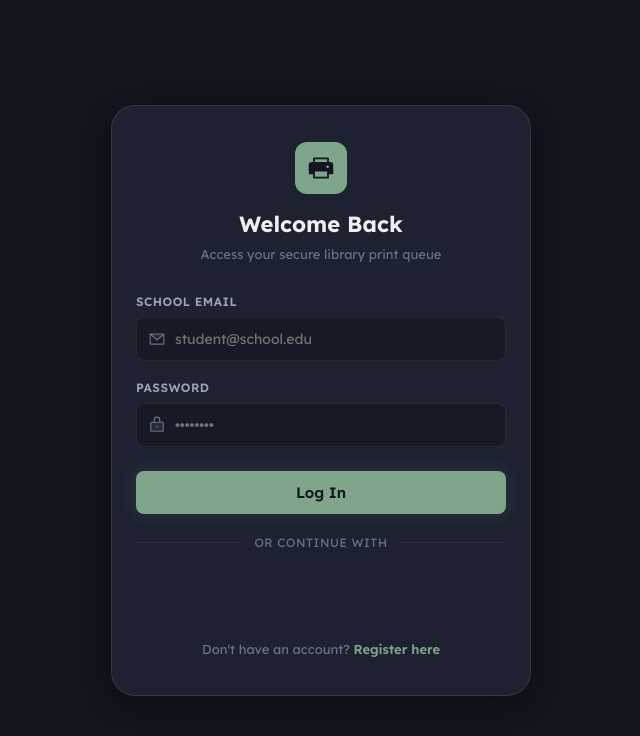
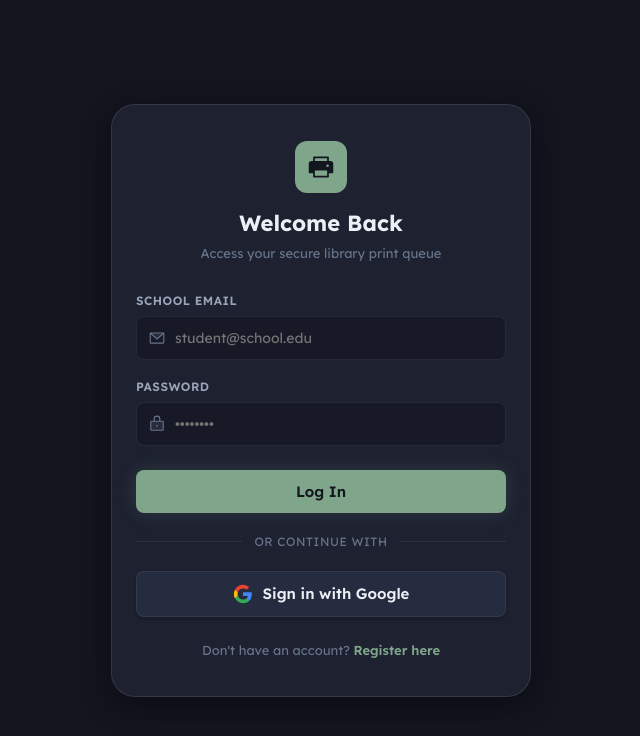
Before and after one commit to Mahiamk/printeasy, a React (Vite) app in the folder frontend/: page /login in a window 1280 px wide. Shown: the top 736 px of the page, without its empty margins (319-959 px from the left). Built offline with nearby package versions, Linux system fonts and the light colour scheme; no server answers.

Commit message:
refactor: replace default Google button with custom styled UI and invisible overlay for auth trigger

```diff
--- a/frontend/src/components/auth/GoogleSignInButton.tsx
+++ b/frontend/src/components/auth/GoogleSignInButton.tsx
@@ -2,7 +2,7 @@ import React, { useEffect, useRef, useState } from 'react';
 import { useNavigate } from 'react-router-dom';
 import { authApi } from '../../api/auth';
 import { useAuth } from '../../context/AuthContext';
-import { Spinner, WarningCircle } from '@phosphor-icons/react';
+import { Spinner } from '@phosphor-icons/react';
 
 declare global {
   interface Window {
@@ -29,10 +29,10 @@ export const GoogleSignInButton: React.FC<GoogleSignInButtonProps> = ({
 }) => {
   const navigate = useNavigate();
   const { login } = useAuth();
-  const btnRef = useRef<HTMLDivElement>(null);
+  const hiddenBtnRef = useRef<HTMLDivElement>(null);
   const [loading, setLoading] = useState(false);
   const [clientId, setClientId] = useState<string | null>(null);
-  const [initError, setInitError] = useState<string | null>(null);
+  const [isHovered, setIsHovered] = useState(false);
 
   // 1. Fetch Google Client ID from backend or Vite env
   useEffect(() => {
@@ -45,15 +45,11 @@ export const GoogleSignInButton: React.FC<GoogleSignInButtonProps> = ({
           return;
         }
         const cfg = await authApi.getGoogleConfig();
-        if (mounted) {
-          if (cfg.client_id) {
-            setClientId(cfg.client_id);
-          } else {
-            setInitError('Google Client ID is not configured in backend .env.');
-          }
+        if (mounted && cfg.client_id) {
+          setClientId(cfg.client_id);
         }
-      } catch (err) {
-        if (mounted) setInitError('Unable to load Google authentication config.');
+      } catch {
+        // Fallback silently if unavailable
       }
     };
 
@@ -63,7 +59,7 @@ export const GoogleSignInButton: React.FC<GoogleSignInButtonProps> = ({
     };
   }, []);
 
-  // 2. Load Google GSI script and render button
+  // 2. Load Google GSI script and bind native transparent trigger
   useEffect(() => {
     if (!clientId) return;
 
@@ -87,7 +83,7 @@ export const GoogleSignInButton: React.FC<GoogleSignInButtonProps> = ({
     };
 
     const initGsi = () => {
-      if (!window.google?.accounts?.id || !btnRef.current) return;
+      if (!window.google?.accounts?.id || !hiddenBtnRef.current) return;
 
       window.google.accounts.id.initialize({
         client_id: clientId,
@@ -96,77 +92,108 @@ export const GoogleSignInButton: React.FC<GoogleSignInButtonProps> = ({
         cancel_on_tap_outside: true,
       });
 
-      window.google.accounts.id.renderButton(btnRef.current, {
+      // Render native button inside invisible container to capture click safely
+      window.google.accounts.id.renderButton(hiddenBtnRef.current, {
         type: 'standard',
         theme: 'filled_black',
         size: 'large',
-        text: text,
         shape: 'rectangular',
-        logo_alignment: 'left',
-        width: btnRef.current.parentElement?.clientWidth || 360,
+        width: 380,
       });
     };
 
-    // If script already loaded
     if (window.google?.accounts?.id) {
       initGsi();
       return;
     }
 
-    // Otherwise load script dynamically
     const script = document.createElement('script');
     script.src = 'https://accounts.google.com/gsi/client';
     script.async = true;
     script.defer = true;
     script.onload = () => initGsi();
     document.head.appendChild(script);
+  }, [clientId, onError, login, navigate]);
 
-    return () => {
-      // cleanup if needed
-    };
-  }, [clientId, text]);
+  const buttonLabel =
+    text === 'signup_with'
+      ? 'Sign up with Google'
+      : text === 'signin_with'
+      ? 'Sign in with Google'
+      : 'Continue with Google';
 
-  if (initError && !clientId) {
-    return (
-      <div
+  return (
+    <div style={{ position: 'relative', width: '100%' }}>
+      {/* Sleek Custom Button matching Login button aesthetic */}
+      <button
+        type="button"
+        disabled={loading}
+        onMouseEnter={() => setIsHovered(true)}
+        onMouseLeave={() => setIsHovered(false)}
         style={{
-          fontSize: '11px',
-          color: 'var(--text-muted)',
-          textAlign: 'center',
-          padding: '8px',
-          background: 'var(--bg-elevated)',
+          width: '100%',
+          background: isHovered ? 'var(--bg-card-hover, #242938)' : 'var(--bg-elevated, #1e2230)',
+          border: `1px solid ${isHovered ? 'rgba(255, 255, 255, 0.2)' : 'var(--border-subtle)'}`,
+          color: 'var(--text-primary)',
+          padding: '12px 16px',
           borderRadius: 'var(--radius-sm)',
+          fontSize: '15px',
+          fontWeight: 600,
+          display: 'flex',
+          alignItems: 'center',
+          justifyContent: 'center',
+          gap: '10px',
+          boxShadow: 'var(--shadow-sm)',
+          cursor: loading ? 'not-allowed' : 'pointer',
+          transition: 'all var(--transition-fast)',
+          opacity: loading ? 0.7 : 1,
         }}
       >
-        <span>Google Sign-In requires CLIENT_ID in environment variables</span>
-      </div>
-    );
-  }
+        {loading ? (
+          <Spinner size={20} className="animate-spin" color="var(--accent-sage)" />
+        ) : (
+          /* Clean transparent Google G logo with no white box container */
+          <svg
+            width="20"
+            height="20"
+            viewBox="0 0 24 24"
+            fill="none"
+            style={{ flexShrink: 0 }}
+          >
+            <path
+              d="M22.56 12.25c0-.78-.07-1.53-.2-2.25H12v4.26h5.92c-.26 1.37-1.04 2.53-2.21 3.31v2.77h3.57c2.08-1.92 3.28-4.74 3.28-8.09z"
+              fill="#4285F4"
+            />
+            <path
+              d="M12 23c2.97 0 5.46-.98 7.28-2.66l-3.57-2.77c-.98.66-2.23 1.06-3.71 1.06-2.86 0-5.29-1.93-6.16-4.53H2.18v2.84C3.99 20.53 7.7 23 12 23z"
+              fill="#34A853"
+            />
+            <path
+              d="M5.84 14.09c-.22-.66-.35-1.36-.35-2.09s.13-1.43.35-2.09V7.06H2.18C1.43 8.55 1 10.22 1 12s.43 3.45 1.18 4.94l2.85-2.22.81-.63z"
+              fill="#FBBC05"
+            />
+            <path
+              d="M12 5.38c1.62 0 3.06.56 4.21 1.64l3.15-3.15C17.45 2.09 14.97 1 12 1 7.7 1 3.99 3.47 2.18 7.06l3.66 2.84c.87-2.6 3.3-4.52 6.16-4.52z"
+              fill="#EA4335"
+            />
+          </svg>
+        )}
+        <span>{loading ? 'Signing in...' : buttonLabel}</span>
+      </button>
 
-  return (
-    <div style={{ width: '100%', display: 'flex', flexDirection: 'column', alignItems: 'center' }}>
-      {loading && (
-        <div
-          style={{
-            display: 'flex',
-            alignItems: 'center',
-            gap: '8px',
-            color: 'var(--accent-sage)',
-            fontSize: '13px',
-            marginBottom: '10px',
-          }}
-        >
-          <Spinner size={18} className="animate-spin" />
-          <span>Verifying Google account...</span>
-        </div>
-      )}
+      {/* Invisible overlay capturing clicks to trigger Google One-Tap / Identity popup */}
       <div
-        ref={btnRef}
+        ref={hiddenBtnRef}
         style={{
-          width: '100%',
+          position: 'absolute',
+          inset: 0,
+          opacity: 0.001,
+          overflow: 'hidden',
+          cursor: 'pointer',
+          zIndex: 10,
           display: 'flex',
+          alignItems: 'center',
           justifyContent: 'center',
-          minHeight: '44px',
         }}
       />
     </div>
```
